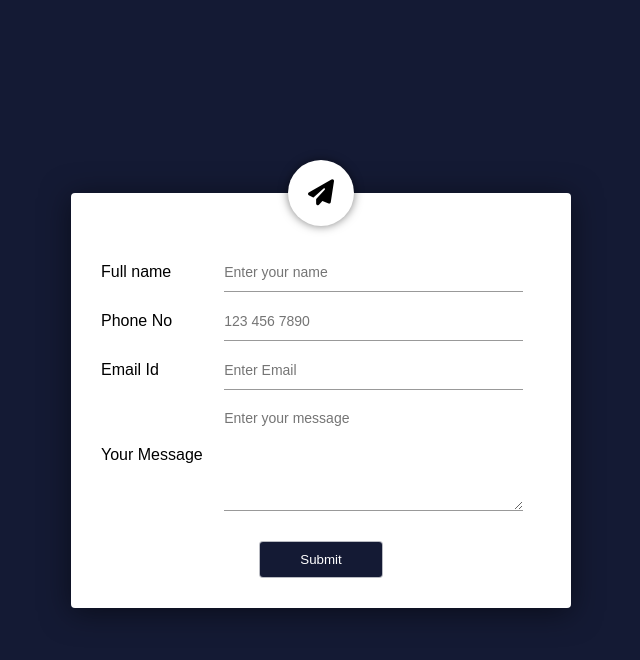
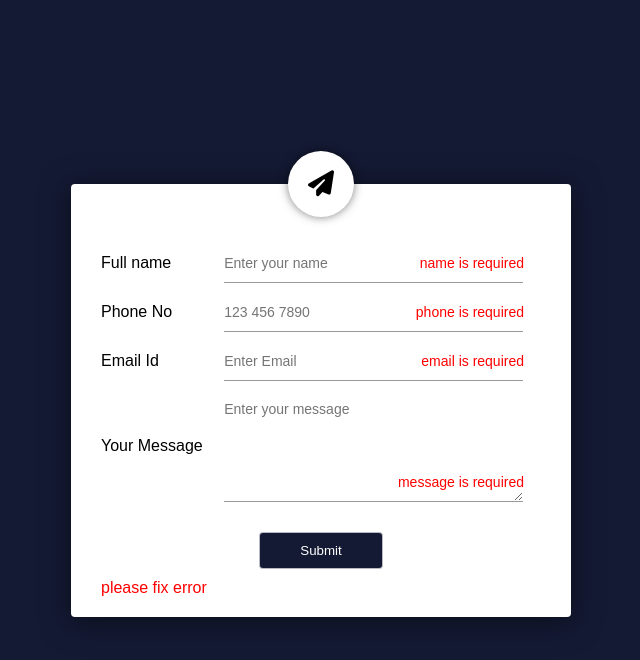
Before and after one commit to kibeetfelix/Form-Validation, a plain HTML site: page index.html in a window 1280 px wide. Shown: the whole page, without its empty margins (319-959 px from the left). Drawn offline with Linux system fonts and the light colour scheme.

Commit message:
notification message of error message

```diff
--- a/index.html
+++ b/index.html
@@ -16,24 +16,29 @@
             <div class="input-group">
                 <label>Full name</label>
                 <input type="text" placeholder="Enter your name">
+                <span id="name-error">name is required</span>
             </div>
 
             <div class="input-group">
                 <label>Phone No</label>
                 <input type="tel" placeholder="123 456 7890">
+                <span id="phone-error">phone is required</span>
             </div>
 
             <div class="input-group">
                 <label>Email Id</label>
                 <input type="email" placeholder="Enter Email">
+                <span id="email-error">email is required</span>
             </div>
 
             <div class="input-group">
                 <label>Your Message</label>
                 <textarea rows="5" placeholder="Enter your message"></textarea>
+                <span id="message-error">message is required</span>
             </div>
 
             <button>Submit</button>
+            <span id="submit-error">please fix error</span>
 
         </form>
     </div>
--- a/styles.css
+++ b/styles.css
@@ -75,3 +75,16 @@ form button {
     display: block;
     margin: 30px auto 10px;
 }
+
+.input-group span {
+    position: absolute;
+    bottom: 12px;
+    right: 17px;
+    font-size: 14px;
+    color: red;
+
+}
+
+#submit-error {
+    color: red;
+}
```
